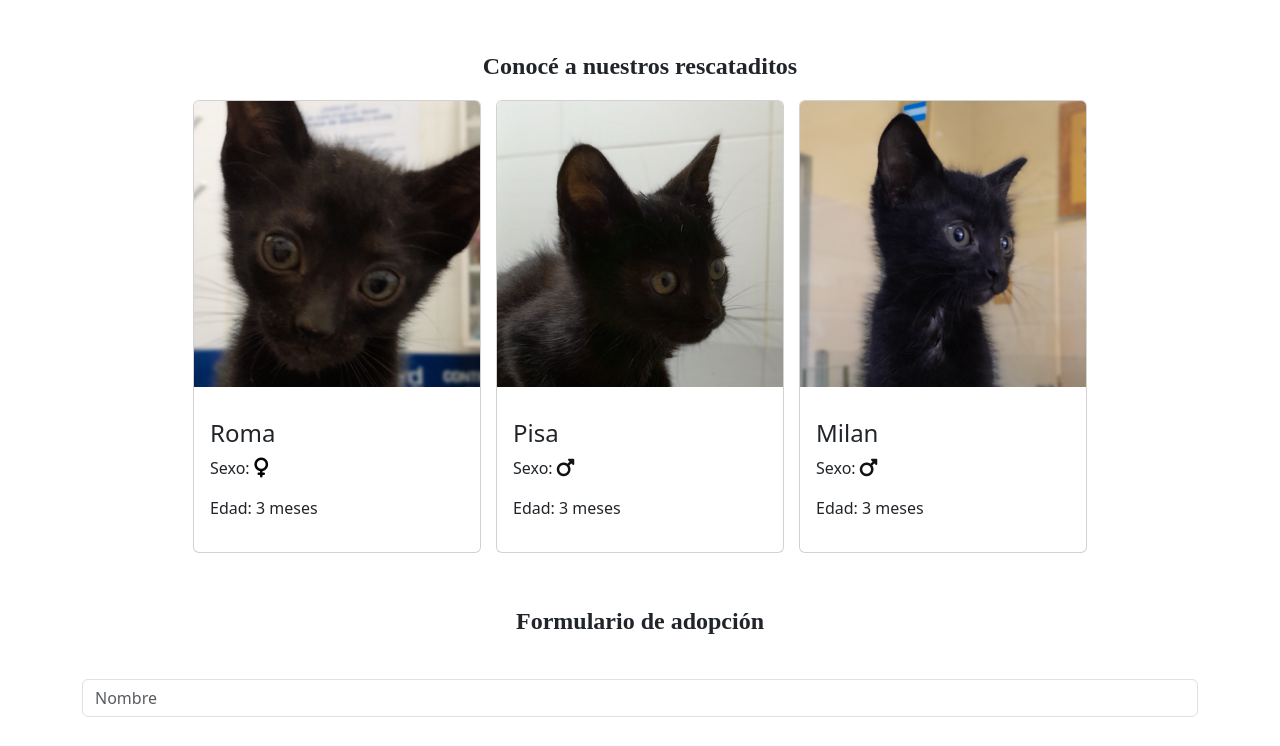
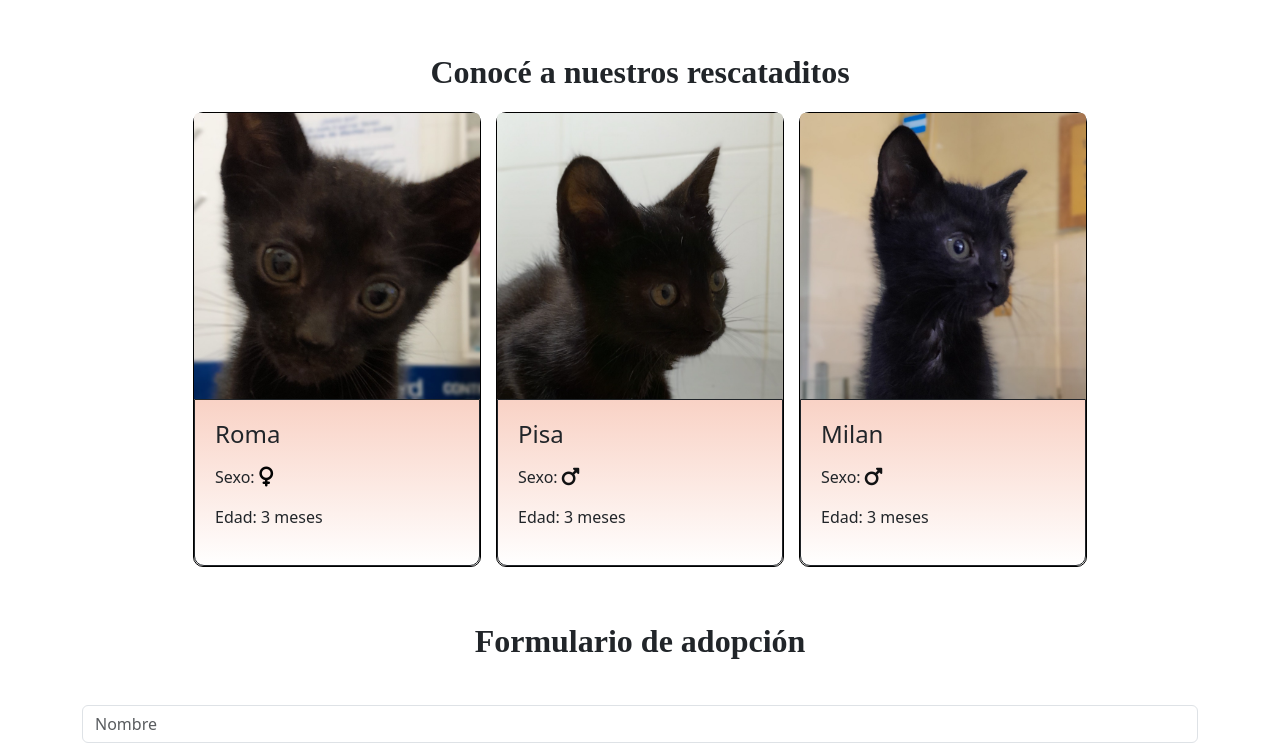
Before and after one commit to aru0493/ProyectoFinal, a plain HTML site: page index.html in a window 1280 px wide. Shown: the part 1392-2138 px from the top of the page. Drawn offline with nearby package versions, Linux system fonts and the light colour scheme.

Commit message:
html y css

```diff
--- a/index.html
+++ b/index.html
@@ -180,31 +180,32 @@
 
             <section class="container cartas">
 
-                <div class="card" style="width: 18rem;">
+                <div class="card cartash" style="width: 18rem;">
                     <img src="images/71421.png" class="card-img-top" alt="Gato negro en adopción">
-                    <div class="card-body">
+                    <div class="card-body cuerpotarjeta">
+                        <h4>Roma</h4>
                         <p class="card-text">
-                        <h4>Roma</h4>
+
                         <p>Sexo: <i class="fa-solid fa-venus fa-lg" style="color: #030303;"></i></p>
                         <p>Edad: 3 meses</p>
                         </p>
                     </div>
                 </div>
-                <div class="card" style="width: 18rem;">
+                <div class="card cartash" style="width: 18rem;">
                     <img src="images/92408.png" class="card-img-top" alt="...">
-                    <div class="card-body">
+                    <div class="card-body cuerpotarjeta">
+                        <h4>Pisa</h4>
                         <p class="card-text">
-                        <h4>Pisa</h4>
                         <p>Sexo: <i class="fa-solid fa-mars fa-lg" style="color: #111213;"></i></p>
                         <p>Edad: 3 meses</p>
                         </p>
                     </div>
                 </div>
-                <div class="card" style="width: 18rem;">
+                <div class="card cartash" style="width: 18rem;">
                     <img src="images/69166.png" class="card-img-top" alt="...">
-                    <div class="card-body">
+                    <div class="card-body cuerpotarjeta">
+                        <h4>Milan</h4>
                         <p class="card-text">
-                        <h4>Milan</h4>
                         <p>Sexo: <i class="fa-solid fa-mars fa-lg" style="color: #111213;"></i></p>
                         <p>Edad: 3 meses</p>
                         </p>
@@ -390,7 +391,7 @@
         <section class="container" id="dona">
             <div class="dona">
                 <p class="req">Doná</p>
-                <p>Mercado Pago</p>
+                <p class="parrafo">Mercado Pago</p>
                 <p>Alias: **************</p>
                 <p>CVU: *****************</p>
                 <p>Email: **************</p>
@@ -399,7 +400,7 @@
             <a href="#" class="btn1">Invitame un catfecito</a>
 
 
-            <p><strong>Débito automático mensual</strong></p>
+            <p class="parrafo"><strong>Débito automático mensual</strong></p>
             <div class="botondona">
                 <input class="btn2" type="submit" value="DONÁ $100" />
                 <input class="btn2" type="submit" value="DONÁ $200" />
@@ -428,16 +429,14 @@
                         placeholder="Email">
                 </div>
                 <div class="mb-3">
-                    <label for="Texto" class="form-label">Escribe tu mensaje aquí</label>
-                    <textarea class="form-control" id="areatexto" rows="3"></textarea>
+                    <label for="Texto" class="form-label"></label>
+                    <textarea class="form-control" id="areatexto" rows="3" placeholder="Escribe tu mensaje aquí"></textarea>
                   </div>
                     <button type="submit" class="btn btn-danger boton">Enviar</button>
             </form>
         </section>
 
-
-
-        <i class="fa-brands fa-whatsapp fa-2xl" style="color: #41c31d;" id="whatsapp"></i>
+      <i class="fa-brands fa-whatsapp fa-2xl" style="color: #41c31d;" id="whatsapp"></i>
 
     </main>
 
--- a/miestilo.css
+++ b/miestilo.css
@@ -4,12 +4,10 @@
     display: flex;
     float: center;
     justify-content: space-between;
-    background-color: coral;
+    background-color: rgb(241, 164, 138);
     font-size: larger;
     font-family: 'Times New Roman', Times, serif;
     margin: 0px 0px 0px 0px;
-
-
 }
 
 .navlista{
@@ -32,14 +30,18 @@
 
 /*Títulos*/
 .req {
-    font-size: x-large;
+    font-size: xx-large;
     font-family: 'Times New Roman', Times, serif;
     margin-top: 50px;
     font-weight: bolder;
-
+    text-align: center;
 }
 
 /* mitad foto, mitad texto */
+
+.card{
+    background: linear-gradient(to bottom, #f1a48a, #FFFFFF);
+}
 
 .fototextocard{
     display: flex;
@@ -73,13 +75,28 @@
     text-align: center;
 }
 
+.cartash {
+    border: 1px solid #000; /* Agregar un borde entre el texto y la imagen */
+    background: linear-gradient(to bottom, #ee8461, #FFFFFF); /* Fondo en degradado */
+    border-radius: 10px; /* Para bordes redondeados */
+}
+
+.cuerpotarjeta{
+    padding: 20px;
+    border: 1px solid;
+    border-top-right-radius: 0px;
+    border-top-left-radius: 0px;
+    border-bottom-left-radius: 10px;
+    border-bottom-right-radius: 10px;
+}
+
 /* botón formulario */
 .boton {
     background-color: indianred;
     color: black;
     border-radius: 5px;
     margin-top: 10px;
-
+    margin-bottom: 10px;
 }
 
 /* formularios */
@@ -90,6 +107,11 @@
 /* medios para donar */
 .dona{
     font-weight: bolder;
+}
+
+.parrafo{
+    font-size: larger;
+    margin-top: 25px;
 }
 
 /* Estilo botones */
@@ -113,7 +135,8 @@
 
 /* footer */
 .footer{
-    margin-top: 25px;
+    margin-top: 15px;
+    padding-top: 10px;
 }
 
 .navegadorfooter{
```
